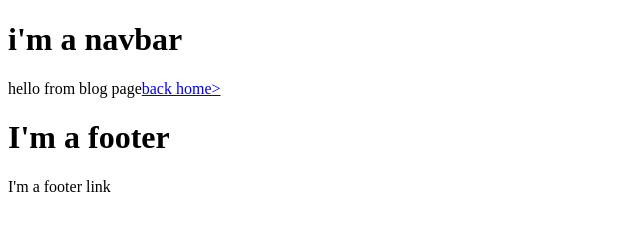
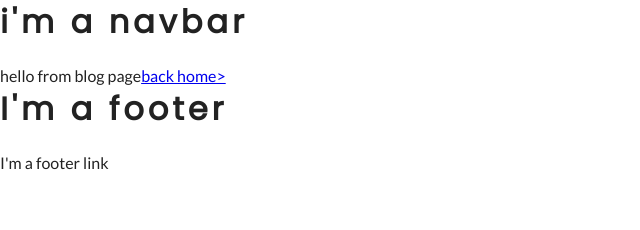
Before and after one commit to ghawthorne66/backcountry, a Gatsby site: page /blog in a window 1280 px wide. Shown: the whole page, without its empty margins (0-640 px from the left). Built offline with nearby package versions, Linux system fonts and the light colour scheme; Gatsby itself is replaced by a stand-in of ours.

Commit message:
add layout.css

```diff
--- /dev/null
+++ b/layout.css
@@ -0,0 +1,77 @@
+@import url("https://fonts.googleapis.com/css?family=Lato|Poppins");
+
+:root {
+  --primaryColor: #3fd0d4;
+  --mainWhite: #fff;
+  --offWhite: #f7f7f7;
+  --mainBlack: #222;
+  --mainGrey: #ececec;
+  --darkGrey: #cfcfcf;
+  --mainTransition: all 0.3s linear;
+  --mainSpacing: 4px;
+  --lightShadow: 2px 5px 3px 0px rgba(0, 0, 0, 0.5);
+  --darkShadow: 4px 10px 5px 0px rgba(0, 0, 0, 0.5);
+}
+
+* {
+  margin: 0;
+  padding: 0;
+  box-sizing: border-box;
+}
+
+body {
+  font-family: "Lato", sans-serif;
+  color: var(--mainBlack);
+  background: var(--mainWhite);
+  line-height: 1.4;
+  font-size: 1rem;
+}
+h1,
+h2,
+h3,
+h4,
+h5,
+h6 {
+  font-family: "Poppins", sans-serif;
+  margin-bottom: 1.25rem;
+  letter-spacing: var(--mainSpacing);
+}
+p {
+  margin-bottom: 1.25rem;
+}
+.defaultHero {
+  min-height: calc(100vh - 62px);
+  background: linear-gradient(rgba(63, 208, 212, 0.7), rgba(0, 0, 0, 0.7)),
+    url("../images/defaultBcg.jpeg") center/cover no-repeat;
+  display: flex;
+  justify-content: center;
+  align-items: center;
+}
+.btn-white,
+.btn-primary {
+  text-transform: uppercase;
+  text-decoration: none;
+  letter-spacing: var(--mainSpacing);
+  color: var(--mainWhite);
+  border: 2px solid var(--mainWhite);
+  padding: 0.9rem 1.6rem;
+  display: inline-block;
+  transition: var(--mainTransition);
+  cursor: pointer;
+}
+.btn-white:hover {
+  background: var(--mainWhite);
+  color: var(--primaryColor);
+}
+.btn-primary {
+  background: var(--primaryColor);
+  color: var(--mainWhite);
+  border: 2px solid var(--primaryColor);
+}
+.btn-primary:hover {
+  background: transparent;
+  color: var(--primaryColor);
+}
+/* .gatsby-image-wrapper {
+  max-height: 600px;
+} */
--- /dev/null
+++ b/src/components/layout.css
@@ -0,0 +1,77 @@
+@import url("https://fonts.googleapis.com/css?family=Lato|Poppins");
+
+:root {
+  --primaryColor: #3fd0d4;
+  --mainWhite: #fff;
+  --offWhite: #f7f7f7;
+  --mainBlack: #222;
+  --mainGrey: #ececec;
+  --darkGrey: #cfcfcf;
+  --mainTransition: all 0.3s linear;
+  --mainSpacing: 4px;
+  --lightShadow: 2px 5px 3px 0px rgba(0, 0, 0, 0.5);
+  --darkShadow: 4px 10px 5px 0px rgba(0, 0, 0, 0.5);
+}
+
+* {
+  margin: 0;
+  padding: 0;
+  box-sizing: border-box;
+}
+
+body {
+  font-family: "Lato", sans-serif;
+  color: var(--mainBlack);
+  background: var(--mainWhite);
+  line-height: 1.4;
+  font-size: 1rem;
+}
+h1,
+h2,
+h3,
+h4,
+h5,
+h6 {
+  font-family: "Poppins", sans-serif;
+  margin-bottom: 1.25rem;
+  letter-spacing: var(--mainSpacing);
+}
+p {
+  margin-bottom: 1.25rem;
+}
+.defaultHero {
+  min-height: calc(100vh - 62px);
+  background: linear-gradient(rgba(63, 208, 212, 0.7), rgba(0, 0, 0, 0.7)),
+    url("../images/defaultBcg.jpeg") center/cover no-repeat;
+  display: flex;
+  justify-content: center;
+  align-items: center;
+}
+.btn-white,
+.btn-primary {
+  text-transform: uppercase;
+  text-decoration: none;
+  letter-spacing: var(--mainSpacing);
+  color: var(--mainWhite);
+  border: 2px solid var(--mainWhite);
+  padding: 0.9rem 1.6rem;
+  display: inline-block;
+  transition: var(--mainTransition);
+  cursor: pointer;
+}
+.btn-white:hover {
+  background: var(--mainWhite);
+  color: var(--primaryColor);
+}
+.btn-primary {
+  background: var(--primaryColor);
+  color: var(--mainWhite);
+  border: 2px solid var(--primaryColor);
+}
+.btn-primary:hover {
+  background: transparent;
+  color: var(--primaryColor);
+}
+/* .gatsby-image-wrapper {
+  max-height: 600px;
+} */
```
Also changed, not shown: src/components/Layout.js (+5 -5 lines), src/images/blogBcg.jpeg (added), src/images/connectBcg.jpeg (added), src/images/defaultBcg.jpeg (added), src/images/logo.svg (added).
